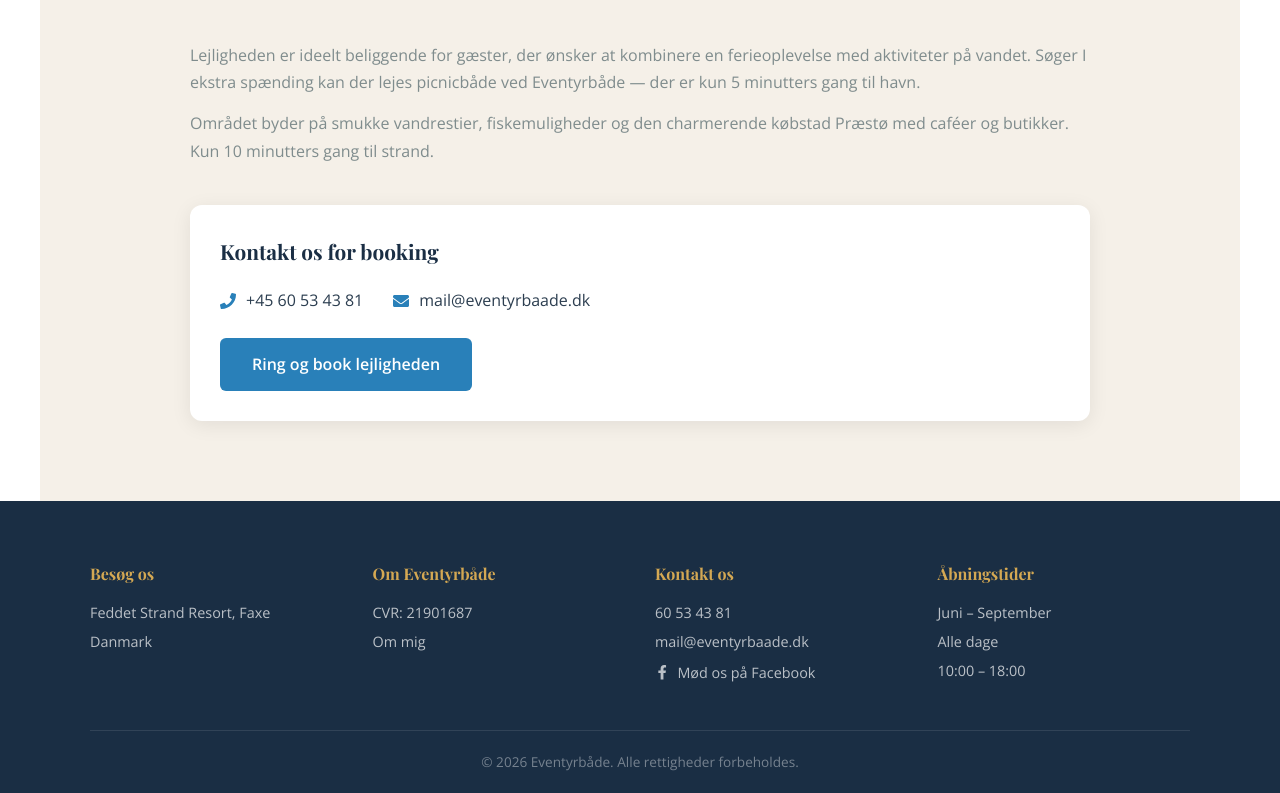
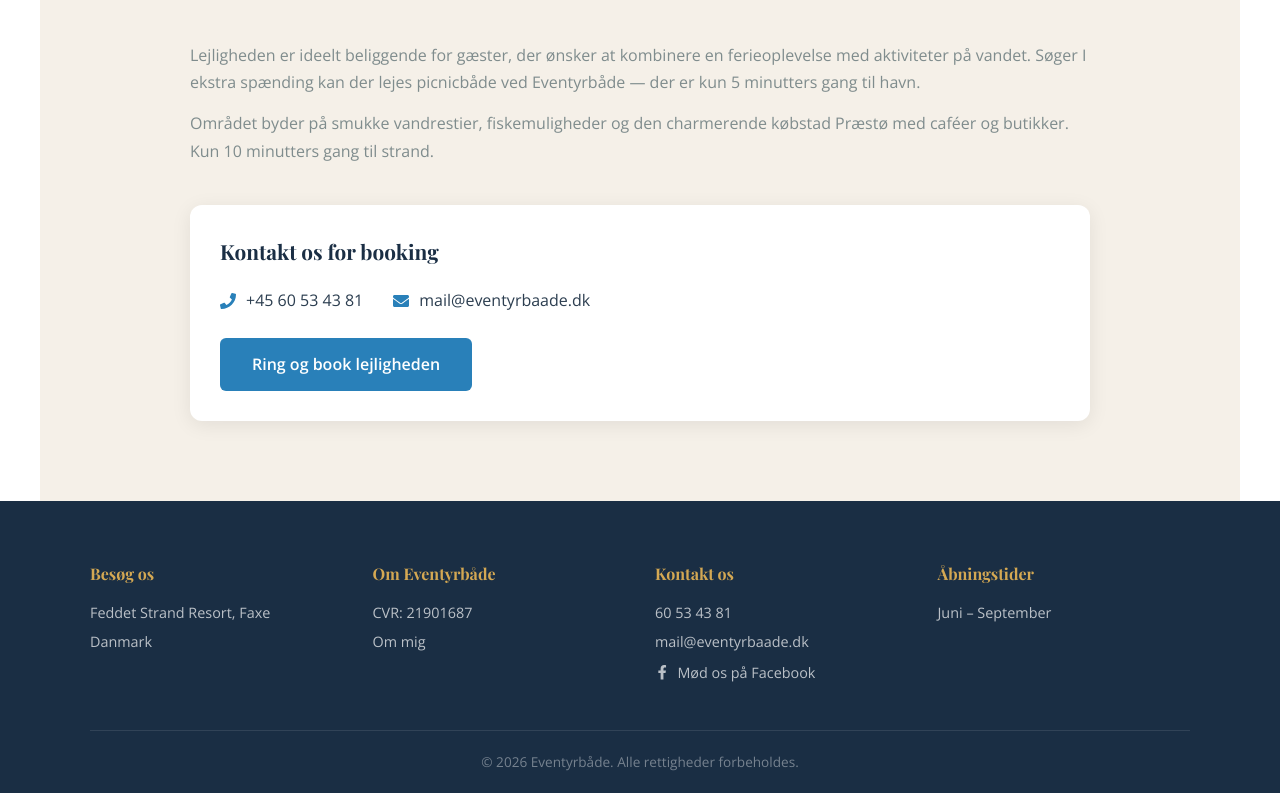
Before and after one commit to embedded-bed/eventyrbaade, a React (Create React App) app: page /ferielejlighed in a window 1280 px wide. Shown: the part 1470-2263 px from the top of the page. Built offline with nearby package versions, Linux system fonts and the light colour scheme.

Commit message:
new layout

```diff
--- a/src/components/BoatCards.css
+++ b/src/components/BoatCards.css
@@ -77,6 +77,21 @@
   line-height: 1.6;
 }
 
+.boat-card p.boat-card-schedule {
+  display: flex;
+  align-items: center;
+  justify-content: center;
+  gap: 8px;
+  color: var(--navy);
+  font-weight: 600;
+  margin-top: -10px;
+}
+
+.boat-card-schedule svg {
+  color: var(--ocean);
+  flex-shrink: 0;
+}
+
 @media (max-width: 768px) {
   .boat-cards {
     grid-template-columns: 1fr;
--- a/src/components/BoatCards.js
+++ b/src/components/BoatCards.js
@@ -1,5 +1,5 @@
 import React from 'react';
-import { FaFish, FaUtensils } from 'react-icons/fa';
+import { FaFish, FaUtensils, FaRegClock } from 'react-icons/fa';
 import { useTranslation } from 'react-i18next';
 import './BoatCards.css';
 
@@ -8,7 +8,7 @@ function BoatCards() {
 
   const boats = [
     { icon: <FaFish />, image: '/images/canoe1.jpg', title: t('boats.glaskano.title'), desc: t('boats.glaskano.desc') },
-    { icon: <FaUtensils />, image: '/images/picnicboat.gif', title: t('boats.picnic.title'), desc: t('boats.picnic.desc') },
+    { icon: <FaUtensils />, image: '/images/picnicboat.gif', title: t('boats.picnic.title'), desc: t('boats.picnic.desc'), schedule: t('boats.picnic.schedule') },
   ];
 
   return (
@@ -25,6 +25,9 @@ function BoatCards() {
               <div className="boat-card-icon">{b.icon}</div>
               <h3>{b.title}</h3>
               <p>{b.desc}</p>
+              {b.schedule && (
+                <p className="boat-card-schedule"><FaRegClock /> {b.schedule}</p>
+              )}
               <a href="#kontakt" className="btn-primary">{t('boats.cta')}</a>
             </div>
           </div>
--- a/src/components/Footer.css
+++ b/src/components/Footer.css
@@ -33,6 +33,11 @@
   color: var(--white);
 }
 
+.footer-hours-days {
+  margin-top: 10px;
+  color: rgba(255,255,255,0.9);
+}
+
 .footer-facebook {
   display: flex !important;
   align-items: center;
--- a/src/components/Footer.js
+++ b/src/components/Footer.js
@@ -6,6 +6,15 @@ import './Footer.css';
 
 function Footer() {
   const { t } = useTranslation();
+
+  // Opening hours are driven entirely by the translation files — leave a value
+  // empty to hide that line, fill it in to bring it back. If every value is
+  // empty the whole column is left out.
+  const hoursPeriod = t('footer.hours_period');
+  const hours = [
+    { days: t('footer.hours_days1'), time: t('footer.hours_time1') },
+    { days: t('footer.hours_days2'), time: t('footer.hours_time2') },
+  ].filter((h) => h.days || h.time);
 
   return (
     <footer className="footer">
@@ -28,12 +37,18 @@ function Footer() {
             <FaFacebookF /> {t('footer.facebook')}
           </a>
         </div>
-        <div className="footer-col">
-          <h4>{t('footer.hours_title')}</h4>
-          <p>{t('footer.hours_period')}</p>
-          <p>{t('footer.hours_days')}</p>
-          <p>{t('footer.hours_time')}</p>
-        </div>
+        {(hoursPeriod || hours.length > 0) && (
+          <div className="footer-col">
+            <h4>{t('footer.hours_title')}</h4>
+            {hoursPeriod && <p>{hoursPeriod}</p>}
+            {hours.map((h, i) => (
+              <React.Fragment key={i}>
+                {h.days && <p className="footer-hours-days">{h.days}</p>}
+                {h.time && <p>{h.time}</p>}
+              </React.Fragment>
+            ))}
+          </div>
+        )}
       </div>
       <div className="footer-bottom">
         <p>© {new Date().getFullYear()} Eventyrbåde. {t('footer.copyright')}</p>
--- a/src/locales/da/translation.json
+++ b/src/locales/da/translation.json
@@ -25,7 +25,8 @@
     },
     "picnic": {
       "title": "Picnic Boat",
-      "desc": "Nyd en medbragt frokostkurv med familie eller venner på en afslappende tur rundt på fjorden."
+      "desc": "Nyd en medbragt frokostkurv med familie eller venner på en afslappende tur rundt på fjorden.",
+      "schedule": "Picnicbåd 18:00 – 20:00 tirsdag / torsdag"
     }
   },
   "skipper": {
@@ -85,7 +86,7 @@
     "title": "Sejlads med The Swan",
     "intro": "Guidet bådtur på Præstø Fjord med The Swan! En luksustur mod den Hvide Lagune, hvor du kan svømme i det klareste vand.",
     "tagline": "En uforglemmelig tur med historier undervejs — 2 timers sejltur",
-    "schedule1": "Afgang & ankomst tirsdag & torsdag: 11:00 – 13:00",
+    "schedule1": "Solnedgangstur tirsdag & torsdag: 18:30 – 20:30",
     "schedule2": "Afgang & ankomst lørdag & søndag: 11:00 – 13:00",
     "meetup": "Mødetid: 15 minutter før afgang",
     "onboard": "Kolde sodavand, snacks & alkoholfri øl kan købes ombord",
@@ -167,8 +168,10 @@
     "contact_title": "Kontakt os",
     "hours_title": "Åbningstider",
     "hours_period": "Juni – September",
-    "hours_days": "Alle dage",
-    "hours_time": "10:00 – 18:00",
+    "hours_days1": "",
+    "hours_time1": "",
+    "hours_days2": "",
+    "hours_time2": "",
     "copyright": "Alle rettigheder forbeholdes.",
     "facebook": "Mød os på Facebook"
   }
--- a/src/locales/de/translation.json
+++ b/src/locales/de/translation.json
@@ -25,7 +25,8 @@
     },
     "picnic": {
       "title": "Picknickboot",
-      "desc": "Genießen Sie ein Lunchpaket mit Familie oder Freunden bei einer entspannten Fahrt rund um den Fjord."
+      "desc": "Genießen Sie ein Lunchpaket mit Familie oder Freunden bei einer entspannten Fahrt rund um den Fjord.",
+      "schedule": "Picknickboot 18:00 – 20:00 Dienstag / Donnerstag"
     }
   },
   "skipper": {
@@ -85,7 +86,7 @@
     "title": "Fahrt mit The Swan",
     "intro": "Geführte Bootstour auf dem Præstø Fjord mit The Swan! Eine Luxusfahrt zur Weißen Lagune, wo Sie im klarsten Wasser schwimmen können.",
     "tagline": "Eine unvergessliche Fahrt mit Geschichten unterwegs — 2-stündige Segeltour",
-    "schedule1": "Abfahrt & Ankunft Dienstag & Donnerstag: 11:00 – 13:00",
+    "schedule1": "Sonnenuntergangsfahrt Dienstag & Donnerstag: 18:30 – 20:30",
     "schedule2": "Abfahrt & Ankunft Samstag & Sonntag: 11:00 – 13:00",
     "meetup": "Treffpunkt: 15 Minuten vor Abfahrt",
     "onboard": "Kalte Softdrinks, Snacks & alkoholfreies Bier an Bord erhältlich",
@@ -167,8 +168,10 @@
     "contact_title": "Kontaktiere uns",
     "hours_title": "Öffnungszeiten",
     "hours_period": "Juni – September",
-    "hours_days": "Täglich",
-    "hours_time": "10:00 – 18:00",
+    "hours_days1": "",
+    "hours_time1": "",
+    "hours_days2": "",
+    "hours_time2": "",
     "copyright": "Alle Rechte vorbehalten.",
     "facebook": "Finden Sie uns auf Facebook"
   }
--- a/src/locales/en/translation.json
+++ b/src/locales/en/translation.json
@@ -25,7 +25,8 @@
     },
     "picnic": {
       "title": "Picnic Boat",
-      "desc": "Enjoy a packed lunch with family or friends on a relaxing trip around the fjord."
+      "desc": "Enjoy a packed lunch with family or friends on a relaxing trip around the fjord.",
+      "schedule": "Picnic boat 18:00 – 20:00 Tuesday / Thursday"
     }
   },
   "skipper": {
@@ -85,7 +86,7 @@
     "title": "Sailing with The Swan",
     "intro": "Guided boat tour on Præstø Fjord with The Swan! A luxury trip heading towards the White Lagoon, where you can swim in the clearest water.",
     "tagline": "An unforgettable trip with stories along the way — 2-hour sail trip",
-    "schedule1": "Departure & arrival Tuesday & Thursday: 11:00 – 13:00",
+    "schedule1": "Sunset trip Tuesday & Thursday: 18:30 – 20:30",
     "schedule2": "Departure & arrival Saturday & Sunday: 11:00 – 13:00",
     "meetup": "Meeting time: 15 minutes before departure",
     "onboard": "Cold sodas, snacks & alcohol-free beer available onboard",
@@ -167,8 +168,10 @@
     "contact_title": "Contact us",
     "hours_title": "Opening hours",
     "hours_period": "June – September",
-    "hours_days": "Every day",
-    "hours_time": "10:00 – 18:00",
+    "hours_days1": "",
+    "hours_time1": "",
+    "hours_days2": "",
+    "hours_time2": "",
     "copyright": "All rights reserved.",
     "facebook": "Find us on Facebook"
   }
```
Also changed, not shown: 1 other file (tests, documents, lock files or other folders).
